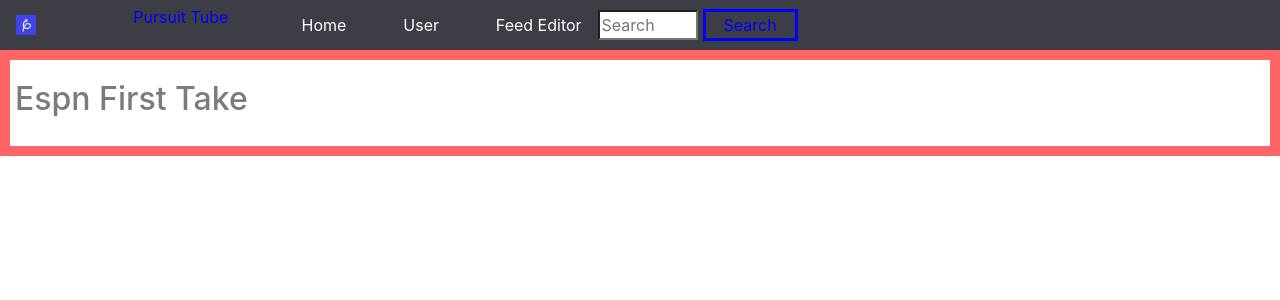
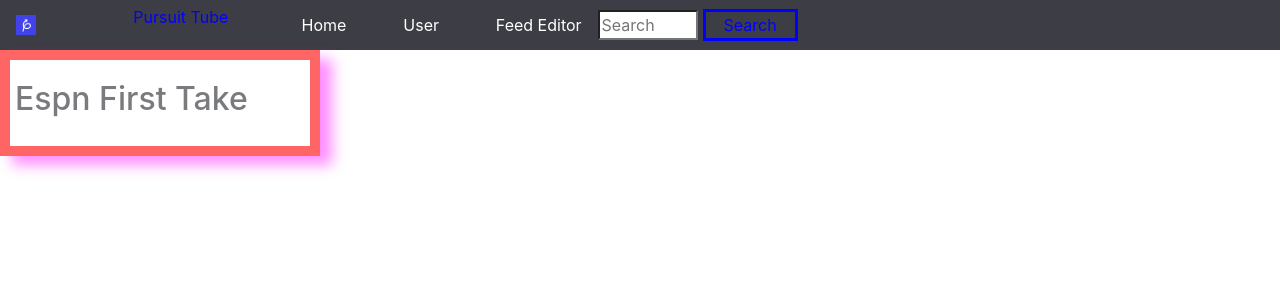
Before and after one commit to JennMP88/sequel_motube, a React (Create React App) app: page /#/video in a window 1280 px wide. Shown: the top 300 px of the page. Built offline with nearby package versions, Linux system fonts and the light colour scheme.

Commit message:
borders are in transition

```diff
--- a/src/components/video.css
+++ b/src/components/video.css
@@ -1,5 +1,9 @@
 .main{
     border: 10px solid red;
     opacity: 0.6;
+    box-shadow: 12px 9px 13px rgba(255, 0, 255, 0.75);
+    transition: all 8s ease-in-out;
+    width: 25%;
+    height: 50%;
 
 }
```
